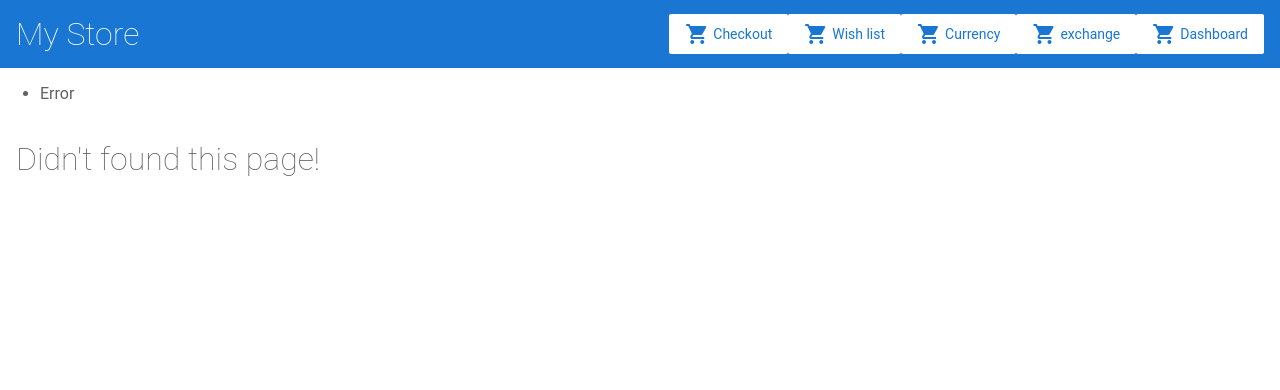
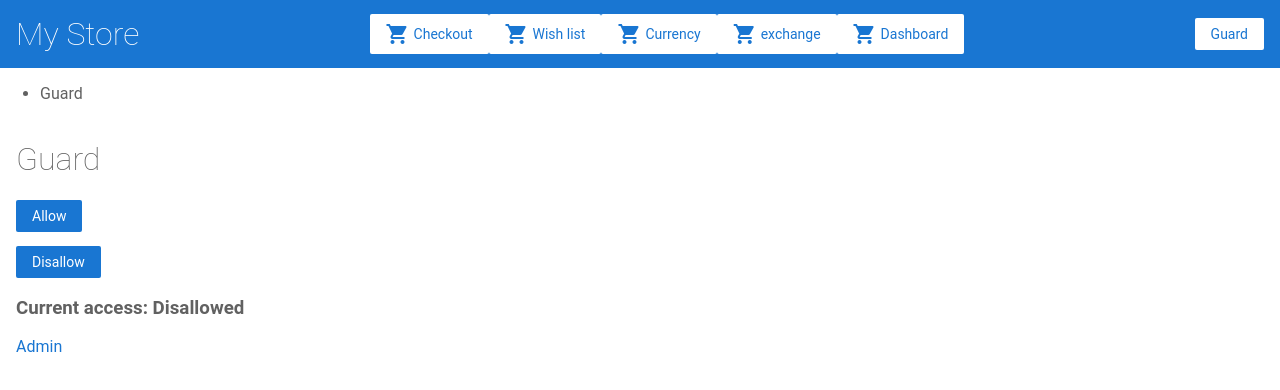
Before and after one commit to khachapuridze/angular-tutorial-first, an Angular app: page /guard in a window 1280 px wide. Before the commit this address led to /error. Shown: the top 390 px of the page. Built offline with nearby package versions, Linux system fonts and the light colour scheme.

Commit message:
feat(24-routing-part-3): finish

```diff
--- /dev/null
+++ b/src/app/admin.guard.ts
@@ -0,0 +1,18 @@
+import { Injectable } from '@angular/core';
+import { CanActivate, ActivatedRouteSnapshot, RouterStateSnapshot, UrlTree } from '@angular/router';
+import { Observable } from 'rxjs';
+import { AuthService } from './auth.service';
+
+@Injectable({
+  providedIn: 'root'
+})
+export class AdminGuard implements CanActivate {
+
+  constructor(private authService: AuthService) { }
+  canActivate(
+    next: ActivatedRouteSnapshot,
+    state: RouterStateSnapshot): Observable<boolean | UrlTree> | Promise<boolean | UrlTree> | boolean | UrlTree {
+    return this.authService.isEnabled();
+  }
+
+}
--- /dev/null
+++ b/src/app/admin/admin.component.html
@@ -0,0 +1 @@
+<p>admin works!</p>
--- /dev/null
+++ b/src/app/admin/admin.component.ts
@@ -0,0 +1,15 @@
+import { Component, OnInit } from '@angular/core';
+
+@Component({
+  selector: 'app-admin',
+  templateUrl: './admin.component.html',
+  styleUrls: ['./admin.component.scss']
+})
+export class AdminComponent implements OnInit {
+
+  constructor() { }
+
+  ngOnInit() {
+  }
+
+}
--- /dev/null
+++ b/src/app/auth.service.ts
@@ -0,0 +1,23 @@
+import { Injectable } from '@angular/core';
+
+@Injectable({
+  providedIn: 'root'
+})
+export class AuthService {
+
+  private access = false;
+
+  constructor() { }
+
+  isEnabled() {
+    return this.access;
+  }
+
+  disallow () {
+    this.access =false;
+
+  }
+  allow() {
+    this.access =true;
+  }
+}
--- a/src/app/breadcrumbs/breadcrumbs.component.html
+++ b/src/app/breadcrumbs/breadcrumbs.component.html
@@ -1,6 +1,6 @@
 <ul>
     <li *ngFor="let item of breadcrumbsList; let i = index">
-        <a *ngIf="i !== breadcrumbsList.length -1" routerLink="{{item.path}}">{{item.data.name}}</a>
+        <a *ngIf="i !== breadcrumbsList.length -1" routerLink="{{pushitem.path}}">{{item.data.name}}</a>
         <span *ngIf="i === breadcrumbsList.length -1" routerLink="item.path">{{item.data.name}}</span>
     </li>
 </ul>
--- /dev/null
+++ b/src/app/guard/guard.component.html
@@ -0,0 +1,15 @@
+<h1>Guard</h1>
+
+<p>
+        <button (click)="allow()">Allow</button>
+</p>
+
+<p>
+        <button (click)="disallow()">Disallow</button>
+</p>
+
+<h3>
+    Current access: {{access ? 'allowed' : 'Disallowed'}}
+</h3>
+
+<a routerLink="/admin">Admin</a>
--- /dev/null
+++ b/src/app/guard/guard.component.ts
@@ -0,0 +1,27 @@
+import { Component, OnInit } from '@angular/core';
+import { AuthService } from '../auth.service';
+
+@Component({
+  selector: 'app-guard',
+  templateUrl: './guard.component.html',
+  styleUrls: ['./guard.component.scss']
+})
+export class GuardComponent implements OnInit {
+
+  constructor(private authService: AuthService) { }
+
+  ngOnInit() {
+  }
+
+  disallow () {
+    this.authService.disallow();
+  }
+  allow () {
+    this.authService.allow();
+
+  }
+  get access() {
+    return this.authService.isEnabled();
+
+  }
+}
--- a/src/app/top-bar/top-bar.component.html
+++ b/src/app/top-bar/top-bar.component.html
@@ -27,3 +27,7 @@
     Dashboard
 </a>
 </div>
+<a [routerLink]="['/guard']" class="button fancy-button">
+
+    Guard
+</a>
```
Also changed, not shown: src/app/app.module.ts (+8 -1 lines), src/app/admin/admin.component.scss (added), src/app/guard/guard.component.scss (added).
